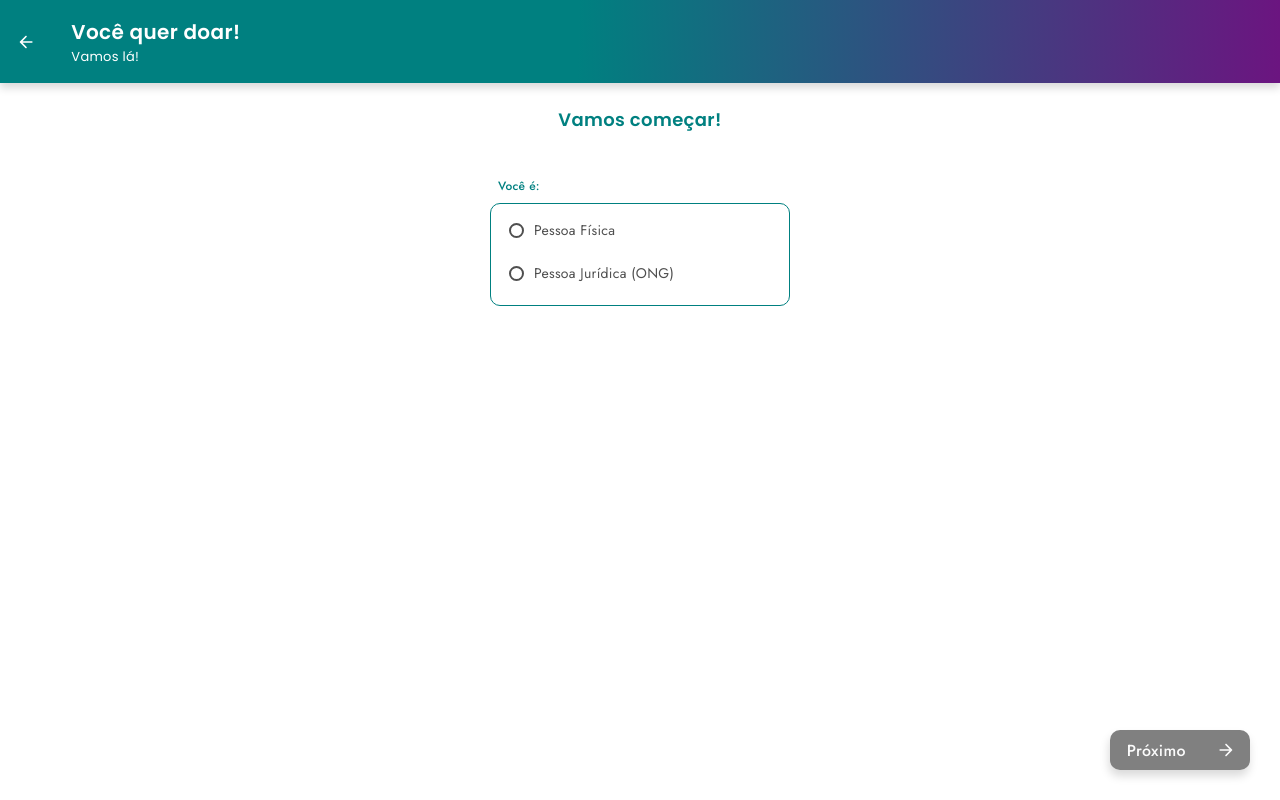
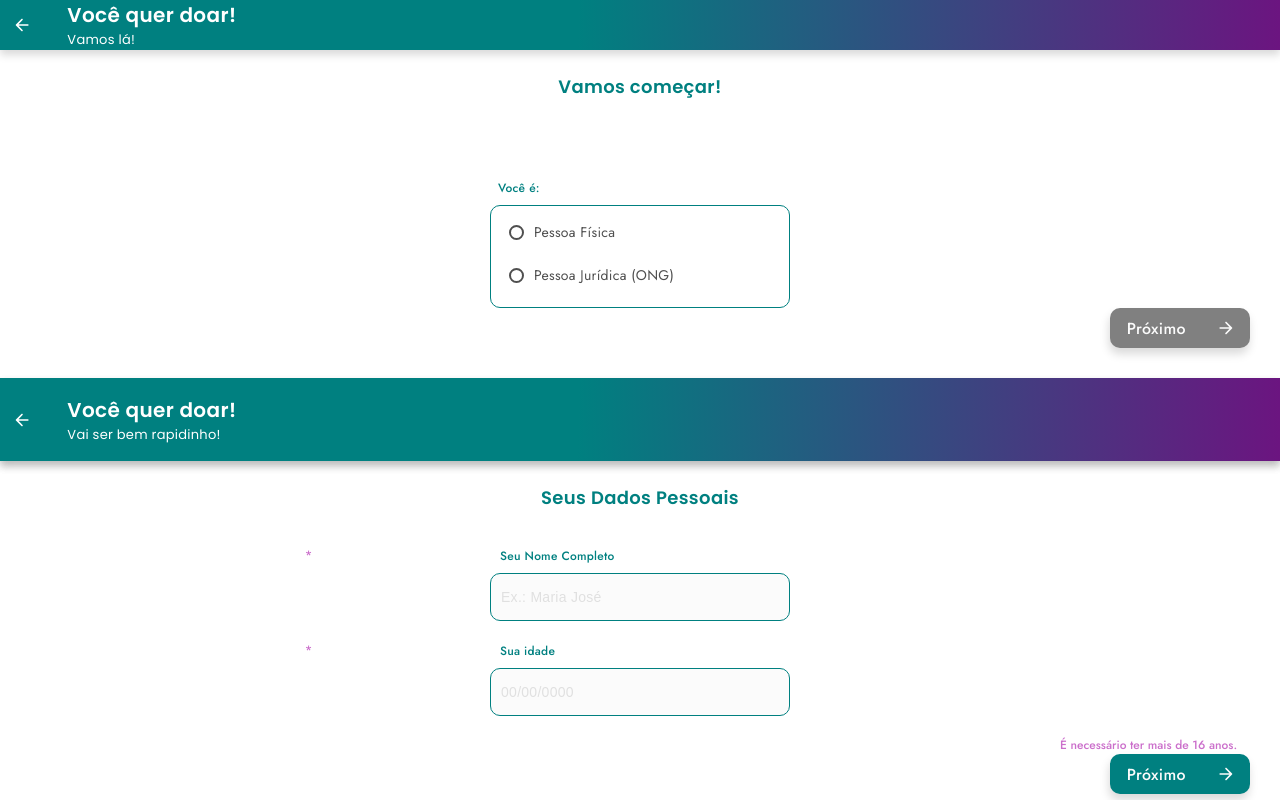
Before and after one commit to estartandodevs-course/Busquepet, a React (Create React App) app: page /cadastro-do-doador in a window 1280 px wide. Built offline with nearby package versions, Linux system fonts and the light colour scheme.

Commit message:
Criando cadastro de dados do adotante

```diff
--- a/src/App.js
+++ b/src/App.js
@@ -1,12 +1,12 @@
-import React from 'react';
+import React from "react";
 // import DonorRegister from './pages/cadastro-do-doador/cadastro-tipo-de-pessoa';
-import './app.scss'
+import "./app.scss";
 // import { useState } from 'react';
 // import { Select } from './components/select/Index';
 // import Icone from './assets/images/Coracao.svg';
-import Routes from './components/Routes';
+import Routes from "./components/Routes";
 // const { Button } = require('./components/button/Index');
-
+import PersonData from "./pages/cadastro-do-doador/cadastro-dados-da-pessoa";
 
 function App() {
   // const [person, setPerson] = useState("")
@@ -15,9 +15,9 @@ function App() {
     <div className="App">
       {/* <DonorRegister /> */}
       <Routes />
+      <PersonData />
       {/* <Button name="Vamos" icon={Icone} class="purple"></Button>
 			<Select type="estado" /> */}
-
     </div>
   );
 }
--- a/src/components/Header/Header.scss
+++ b/src/components/Header/Header.scss
@@ -8,7 +8,6 @@
 .header {
   background: linear-gradient(91.99deg, #008080 45.19%, #800080 110.51%);
   box-shadow: 0px 5px 8px rgba(0, 0, 0, 0.15);
-  padding-left: 15px;
   display: flex;
   position: relative;
 
@@ -18,6 +17,7 @@
 }
 
 .arrow {
+  padding-left: 11px;
   margin-left: 3.68px;
   margin-right: 30.67px;
   cursor: pointer;
--- a/src/components/Routes/index.jsx
+++ b/src/components/Routes/index.jsx
@@ -1,17 +1,18 @@
-import { BrowserRouter, Switch, Route } from 'react-router-dom'
-import Feed from '../../pages/feed'
-import Filter from '../../pages/filtro'
-import CardPet from '../../pages/card-pet'
-import ProfilePerson from '../../pages/perfil-adotante'
-import RegisterPet from '../../pages/cadastro-do-pet'
-import RegisterAdopter from '../../pages/cadastro-do-adotante'
-import DonorRegister from '../../pages/cadastro-do-doador/cadastro-tipo-de-pessoa'
-import RegisterPersonPhysical from '../../pages/cadastro-do-doador/cadastro-pessoa-fisica'
-import RegisterLegalPerson from '../../pages/cadastro-do-doador/cadastro-pessoa-juridica'
-import ProfilePet from '../../pages/perfil-pet'
-import Login from '../../pages/login'
+import { BrowserRouter, Switch, Route } from "react-router-dom";
+import Feed from "../../pages/feed";
+import Filter from "../../pages/filtro";
+import CardPet from "../../pages/card-pet";
+import ProfilePerson from "../../pages/perfil-adotante";
+import RegisterPet from "../../pages/cadastro-do-pet";
+import RegisterAdopter from "../../pages/cadastro-do-adotante";
+import DonorRegister from "../../pages/cadastro-do-doador/cadastro-tipo-de-pessoa";
+import RegisterPersonPhysical from "../../pages/cadastro-do-doador/cadastro-pessoa-fisica";
+import RegisterLegalPerson from "../../pages/cadastro-do-doador/cadastro-pessoa-juridica";
+import ProfilePet from "../../pages/perfil-pet";
+import Login from "../../pages/login";
+import PersonData from "../../pages/cadastro-do-doador/cadastro-dados-da-pessoa";
 
-export default function Routes(){
+export default function Routes() {
   return (
     <BrowserRouter>
       <Switch>
@@ -24,9 +25,18 @@ export default function Routes(){
         <Route exact path="/cadastro-do-doador" component={DonorRegister} />
         <Route exact path="/perfil-do-pet" component={ProfilePet} />
         <Route exact path="/login" component={Login} />
-                <Route exact path="/cadastro-pessoa-fisica" component={RegisterPersonPhysical} />
-                <Route exact path="/cadastro-pessoa-juridica" component={RegisterLegalPerson} />
+        <Route
+          exact
+          path="/cadastro-pessoa-fisica"
+          component={RegisterPersonPhysical}
+        />
+        <Route
+          exact
+          path="/cadastro-pessoa-juridica"
+          component={RegisterLegalPerson}
+        />
+        <Route exact path="/dados-da-pessoa" component={PersonData} />
       </Switch>
     </BrowserRouter>
-    )
+  );
 }
--- /dev/null
+++ b/src/pages/cadastro-do-doador/cadastro-dados-da-pessoa/index.jsx
@@ -0,0 +1,34 @@
+import "./styles.scss";
+import Text from "../../../components/Text";
+import { InputField } from "../../../components/InputField/InputField";
+import Header from "../../../components/Header";
+import Button from "../../../components/button/Index";
+import Icon from "../../../assets/images/SetaProx.svg";
+
+export default function DonorRegister() {
+  return (
+    <>
+      <div className="header">
+        <Header
+          title="Você quer doar!"
+          subTitle="Vai ser bem rapidinho!"
+        ></Header>
+      </div>
+
+      <section className="contentform">
+        <Text type="titleform">Seus Dados Pessoais</Text>
+
+        <InputField
+          label="Seu Nome Completo"
+          placeholder="Ex.: Maria José"
+        ></InputField>
+
+        <InputField label="Sua idade" placeholder="00/00/0000"></InputField>
+        <text className="redText">É necessário ter mais de 16 anos.</text>
+      </section>
+      <div className="button-skip">
+        <Button name="Próximo" identifier="green" icon={Icon}></Button>
+      </div>
+    </>
+  );
+}
--- /dev/null
+++ b/src/pages/cadastro-do-doador/cadastro-dados-da-pessoa/styles.scss
@@ -0,0 +1,34 @@
+.contentform {
+  display: flex;
+  flex-direction: column;
+  align-items: center;
+}
+
+.title-form {
+  margin-bottom: 35px;
+  margin-top: 23px;
+}
+
+.redText {
+  color: #cb6fcb;
+  width: 185px;
+  font-family: Jost;
+  font-weight: 500;
+  font-size: 12px;
+  display: flex;
+  align-self: flex-end;
+  margin-right: 35px;
+}
+
+.input-field .input {
+  background-color: rgba(251, 251, 251, 1);
+}
+
+.button-skip {
+  display: flex;
+  justify-content: flex-end;
+  align-items: flex-end;
+  margin-top: auto;
+  margin-right: 30px;
+  margin-bottom: 30px;
+}
```
Also changed, not shown: src/pages/cadastro-do-doador/cadastro-tipo-de-pessoa/index.jsx (+29 -16 lines), src/pages/cadastro-do-doador/cadastro-tipo-de-pessoa/styles.scss (+3 -5 lines). Lines whose indentation alone changed are shown as unchanged.
